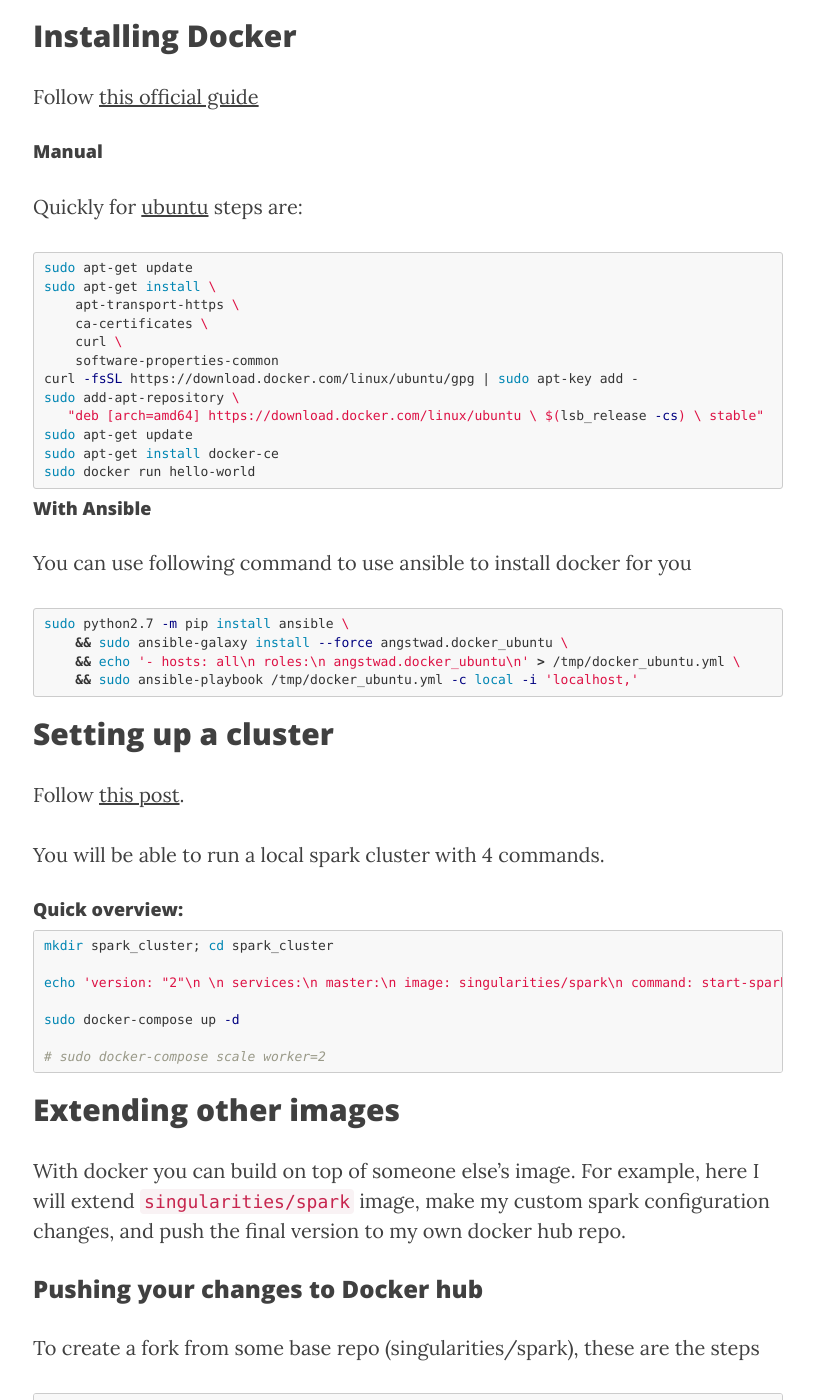
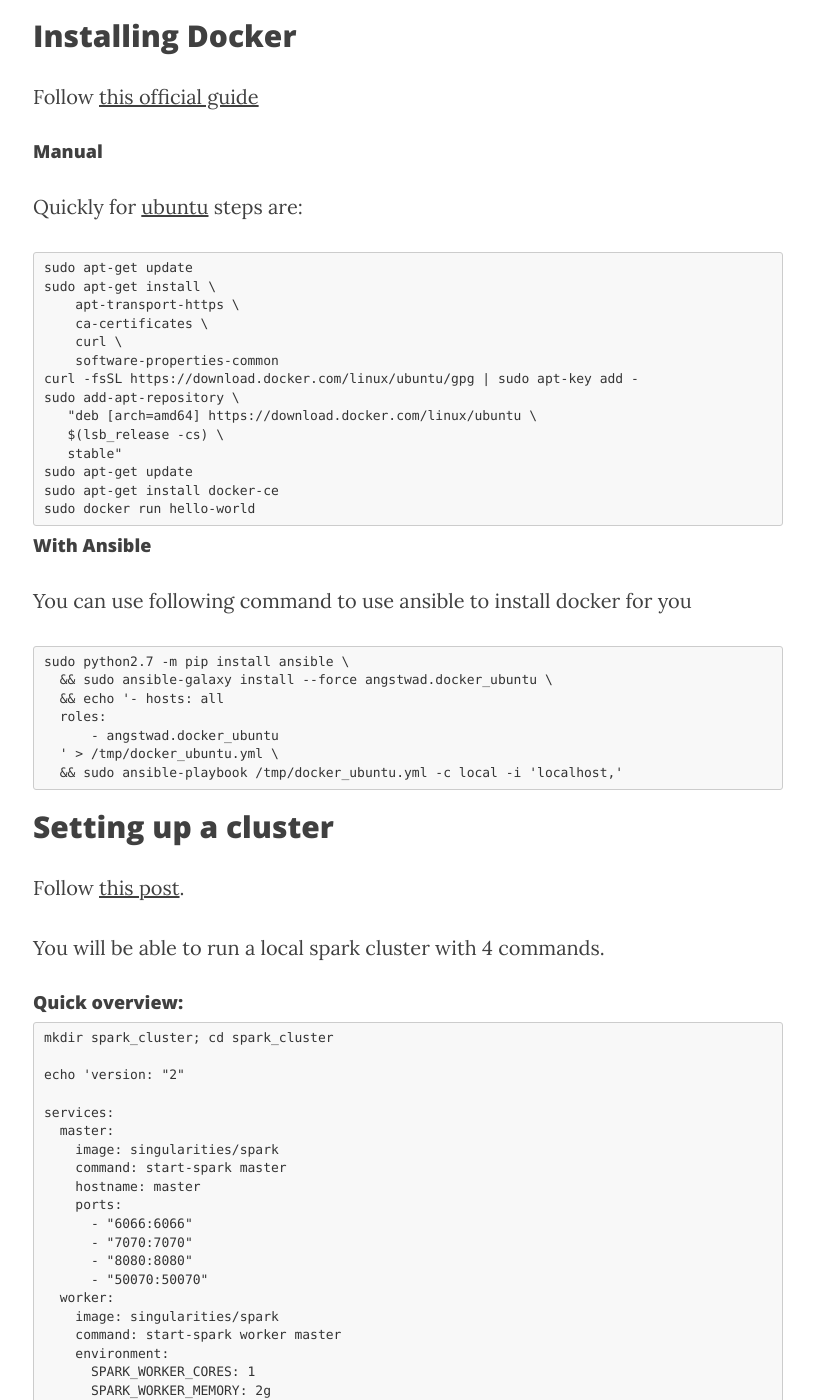
Before and after one commit to ylogx/blog, a Jekyll site: the page built from _posts/2017-07-23-docker-101.md, in a window 1280 px wide and 1400 px high, scrolled down 917 px. Shown: the whole window, without its empty margins (232-1046 px from the left). Built offline with Jekyll 4.4.1, drawn with Linux system fonts in a browser that asks for light colours; nearby versions of some CDN libraries; comment, search, counter and statistics services are not loaded; some of the changed text lies outside the part shown.

Commit message:
Revert "Fix newline error in display"
This reverts commit 1923a2a1a2d26cd72e3ec4827ad6c48ada04712e.

````diff
--- a/_posts/2017-07-23-docker-101.md
+++ b/_posts/2017-07-23-docker-101.md
@@ -26,7 +26,7 @@
 #### Manual
 Quickly for [ubuntu](https://docs.docker.com/engine/installation/linux/docker-ce/ubuntu/#install-docker-ce) steps are:
 
-```bash
+```
 sudo apt-get update
 sudo apt-get install \
     apt-transport-https \
@@ -46,14 +46,15 @@
 #### With Ansible
 You can use following command to use ansible to install docker for you
 
-{% highlight bash %}
-
+```
 sudo python2.7 -m pip install ansible \
-    && sudo ansible-galaxy install --force angstwad.docker_ubuntu \
-    && echo '- hosts: all\n  roles:\n    angstwad.docker_ubuntu\n' > /tmp/docker_ubuntu.yml \
-    && sudo ansible-playbook /tmp/docker_ubuntu.yml -c local -i 'localhost,'
-
-{% endhighlight %}
+  && sudo ansible-galaxy install --force angstwad.docker_ubuntu \
+  && echo '- hosts: all
+  roles:
+      - angstwad.docker_ubuntu
+  ' > /tmp/docker_ubuntu.yml \
+  && sudo ansible-playbook /tmp/docker_ubuntu.yml -c local -i 'localhost,'
+```
 
 
 ## Setting up a cluster
@@ -63,37 +64,35 @@
 
 #### Quick overview:
 
-{% highlight bash %}
-
+```
 mkdir spark_cluster; cd spark_cluster
 
-echo 'version: "2"\n
-\n
-services:\n
-  master:\n
-    image: singularities/spark\n
-    command: start-spark master\n
-    hostname: master\n
-    ports:\n
-      - "6066:6066"\n
-      - "7070:7070"\n
-      - "8080:8080"\n
-      - "50070:50070"\n
-  worker:\n
-    image: singularities/spark\n
-    command: start-spark worker master\n
-    environment:\n
-      SPARK_WORKER_CORES: 1\n
-      SPARK_WORKER_MEMORY: 2g\n
-    links:\n
-      - master\n
+echo 'version: "2"
+
+services:
+  master:
+    image: singularities/spark
+    command: start-spark master
+    hostname: master
+    ports:
+      - "6066:6066"
+      - "7070:7070"
+      - "8080:8080"
+      - "50070:50070"
+  worker:
+    image: singularities/spark
+    command: start-spark worker master
+    environment:
+      SPARK_WORKER_CORES: 1
+      SPARK_WORKER_MEMORY: 2g
+    links:
+      - master
 ' > docker-compose.yml
 
 sudo docker-compose up -d
 
 # sudo docker-compose scale worker=2
-
-{% endhighlight %}
+```
 
 
 ## Extending other images
````
